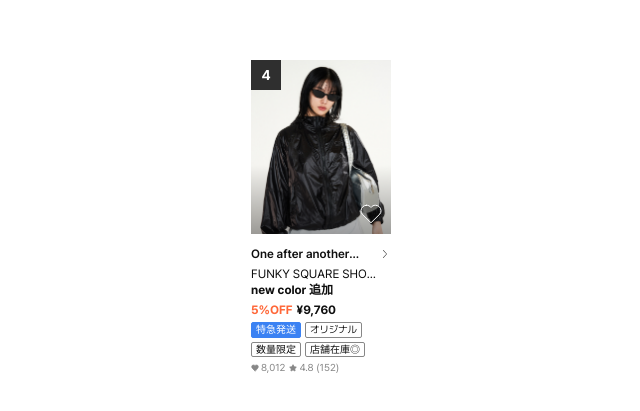
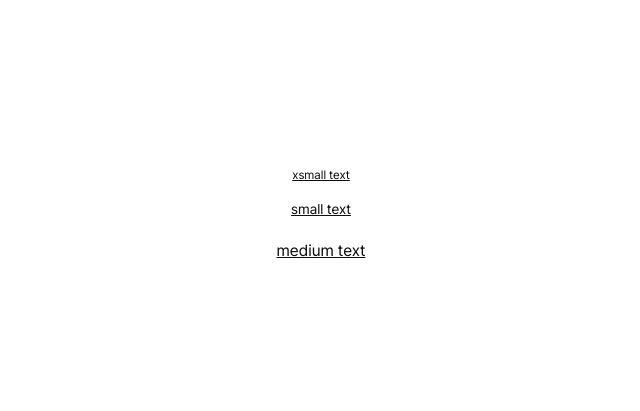
Before and after one commit to HyebinHwang1/Tokens_example, a Next.js app: page / in a window 1280 px wide. Shown: the part 183-594 px from the top of the page, without its empty margins (319-959 px from the left). Built offline with nearby package versions, Linux system fonts and the light colour scheme.

Commit message:
Fix: button 예제 코드 테스트

```diff
--- a/src/app/page.tsx
+++ b/src/app/page.tsx
@@ -1,11 +1,19 @@
 "use client";
 
-import { ProductCardExample } from "@/components/ui/card/CardRealExample";
+import { Button } from "@/components/ui/button/Button";
 
 export default function Home() {
   return (
-    <div className="flex flex-col items-center justify-center h-screen mx-10">
-      <ProductCardExample />
+    <div className="flex flex-col items-center justify-center h-screen mx-10 gap-3">
+      <Button variant="text" size="xs">
+        xsmall text
+      </Button>
+      <Button variant="text" size="sm">
+        small text
+      </Button>
+      <Button variant="text" size="md">
+        medium text
+      </Button>
     </div>
   );
 }
```
